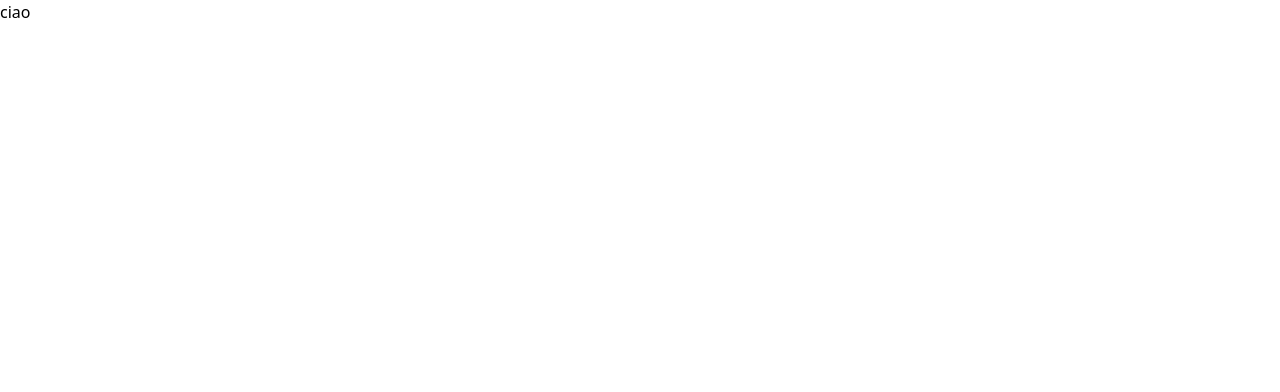
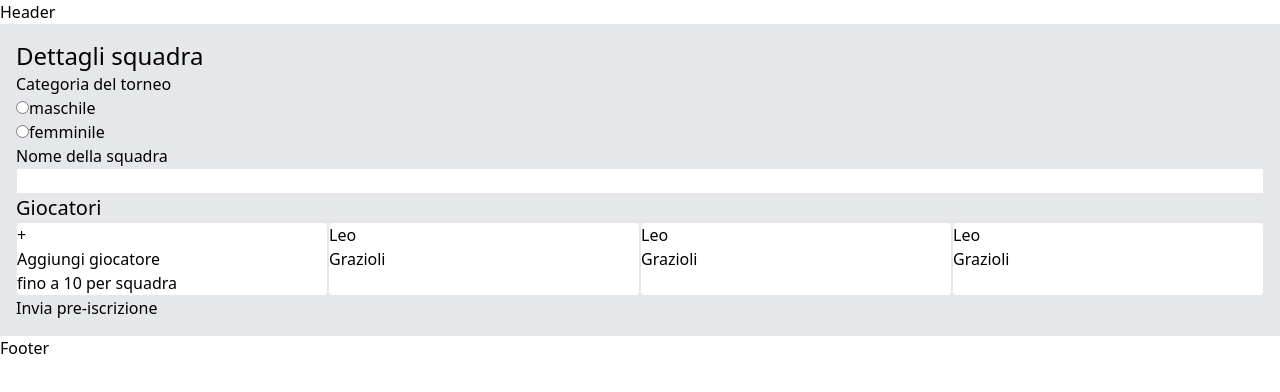
Before and after one commit to graziolieduardo/gsplizzana-frontend, a Next.js app: page /iscrizioni in a window 1280 px wide. Shown: the top 392 px of the page. Built offline with nearby package versions, Linux system fonts and the light colour scheme.

Commit message:
draft iscrizioni

```diff
--- a/src/components/layouts/Layout.tsx
+++ b/src/components/layouts/Layout.tsx
@@ -9,11 +9,11 @@ type LayoutProps = {
 export const Layout = ({ children }: LayoutProps) => {
     return (
         <>
-            {/* <Header /> */}
+            <Header />
             <main>
                 {children}
             </main>
-            {/* <Footer /> */}
+            <Footer />
         </>
     )
 }
--- a/src/pages/iscrizioni/index.tsx
+++ b/src/pages/iscrizioni/index.tsx
@@ -1,14 +1,109 @@
-import React from 'react'
+const GIOCATORI = [
+    {
+        name: 'Leo',
+        lastname: 'Grazioli',
+        date_of_birth: '30/11/1992',
+        phone: '432-4324324',
+        nickname: 'Vaca',
+    },
+    {
+        name: 'Leo',
+        lastname: 'Grazioli',
+        date_of_birth: '30/11/1992',
+        phone: '432-4324324',
+        nickname: 'Vaca',
+    },
+    {
+        name: 'Leo',
+        lastname: 'Grazioli',
+        date_of_birth: '30/11/1992',
+        phone: '432-4324324',
+        nickname: 'Vaca',
+    }
+];
 
 const index = () => {
+    const handleSubmit = () => {
+        // manage axios call
+    }
+
     return (
         <>
             <div>
                 {/* descrizione della pagina */}
             </div>
-            <form action="">
-            ciao
-            </form>
+            <div className="p-4 bg-gray-200">
+                <h2 className='text-2xl'>Dettagli squadra</h2>
+                <form onSubmit={handleSubmit}>
+                    {/* CATEGORIES */}
+                    <fieldset>
+                        <legend>Categoria del torneo</legend>
+                        <div>
+                            <input
+                                id='male_category'
+                                type="radio"
+                                name='category'
+                            />
+                            <label htmlFor="category">maschile</label>
+                        </div>
+                        <div>
+                            <input
+                                id='female_category'
+                                type="radio"
+                                name='category'
+                            />
+                            <label htmlFor="category">femminile</label>
+                        </div>
+                    </fieldset>
+
+                    {/* NOME SQUADRA */}
+                    <div className='flex flex-col'>
+                        <label htmlFor="team_name">Nome della squadra</label>
+                        <input
+                            className='border'
+                            id='team_name'
+                            type="text"
+                            name='team_name'
+                        />
+                    </div>
+
+                    <div>
+                        {/* Carica logo della squadra */}
+                        {/* input type file nascosto che viene attivato da una label personalizzata perché pulsante dell'input non puoi modificarlo*/}
+                    </div>
+
+                    <div>
+                        <h3 className="text-xl">Giocatori</h3>
+
+                        {/* container */}
+                        {/* scrollable container */}
+                        <div className="flex">
+                            {/* add player card */}
+                            <div className="flex-1 border bg-white rounded">
+                                <div>+</div>
+                                <div>Aggiungi giocatore</div>
+                                <div>fino a 10 per squadra</div>
+                            </div>
+                            {/* players cards */}
+                            {
+                                GIOCATORI.map((player) => (
+                                    <div className="flex-1 border bg-white rounded">
+                                        <div>{player.name}</div>
+                                        <div>{player.lastname}</div>
+                                        {/* da aggiungere gli altri dati */}
+                                    </div>
+                                ))
+                            }
+                        </div>
+                    </div>
+
+                    <div>
+                        {/* checkbox acconsento dati */}
+                    </div>
+
+                    <button>Invia pre-iscrizione</button>
+                </form>
+            </div>
         </>
     )
 }
```
